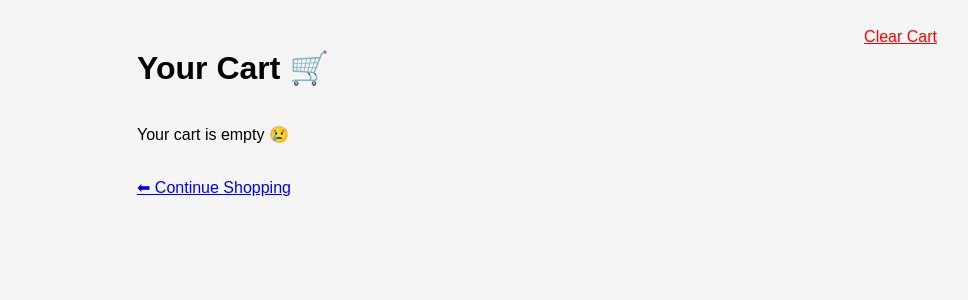
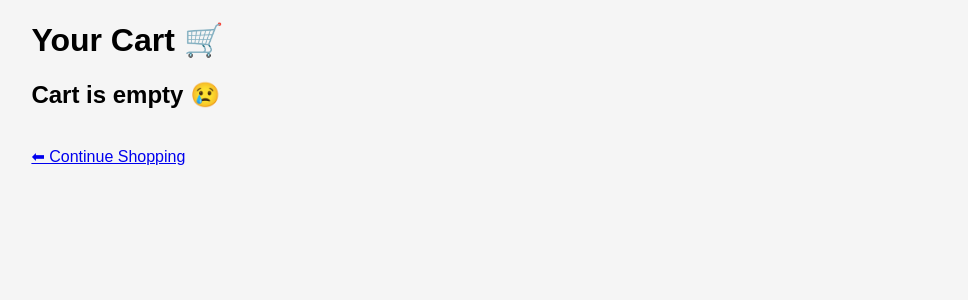
Before and after one commit to Rajtiwari0202/PyShop-Ecommerce, a Django app: page /cart/ in a window 1280 px wide. Shown: the top 300 px of the page, without its empty margins (103-1071 px from the left). Run offline with Django 5.2, Linux system fonts and the light colour scheme.

Commit message:
Cart add delete working

```diff
--- a/pyshop/core/products/templates/products/cart.html
+++ b/pyshop/core/products/templates/products/cart.html
@@ -1,105 +1,96 @@
 <!DOCTYPE html>
 <html>
 <head>
-    <title>Your Cart</title>
+    <title>Your Cart - PyShop</title>
+
     <style>
         body {
             font-family: Arial;
             background: #f5f5f5;
-            padding: 20px;
         }
 
-        .cart-container {
-            max-width: 800px;
+        .container {
+            width: 80%;
             margin: auto;
         }
 
-        .item {
+        .cart-item {
+            display: flex;
+            justify-content: space-between;
             background: white;
             padding: 15px;
-            margin-bottom: 10px;
-            border-radius: 8px;
-            display: flex;
-            gap: 15px;
-            align-items: center;
-        }
-
-        img {
-            width: 100px;
+            margin: 10px 0;
             border-radius: 8px;
         }
 
-        .actions a {
-            margin: 5px;
-            text-decoration: none;
+        .btn {
             padding: 5px 10px;
-            border-radius: 5px;
-            background: black;
-            color: white;
+            margin: 2px;
+            border: none;
+            cursor: pointer;
         }
 
-        .remove {
-            background: red;
-        }
+        .inc { background: green; color: white; }
+        .dec { background: orange; color: white; }
+        .remove { background: red; color: white; }
 
         .total {
+            text-align: right;
             font-size: 20px;
-            font-weight: bold;
-            text-align: right;
             margin-top: 20px;
-        }
-
-        .top-actions {
-            display: flex;
-            justify-content: space-between;
         }
     </style>
 </head>
+
 <body>
 
-<div class="cart-container">
+<div class="container">
 
-    <div class="top-actions">
-        <h1>Your Cart 🛒</h1>
-        <a href="{% url 'clear_cart' %}" style="color:red;">Clear Cart</a>
-    </div>
+    <h1>Your Cart 🛒</h1>
 
-    {% if products %}
-        {% for product in products %}
-            <div class="item">
-                {% if product.image_url %}
-                    <img src="{{ product.image_url }}">
-                {% endif %}
+    {% if cart_items %}
 
-                <div>
-                    <h3>{{ product.name }}</h3>
-                    <p>Price: ₹{{ product.price }}</p>
+        {% for item in cart_items %}
+        <div class="cart-item">
 
-                    <div class="actions">
-                        <a href="{% url 'decrease_quantity' product.id %}">➖</a>
-                        {{ product.quantity }}
-                        <a href="{% url 'increase_quantity' product.id %}">➕</a>
-                    </div>
+            <div>
+                <h3>{{ item.product.name }}</h3>
+                <p>₹{{ item.product.price }}</p>
+            </div>
 
-                    <p>Total: ₹{{ product.total }}</p>
+            <div>
+                <a href="{% url 'decrease_quantity' item.product.id %}">
+                    <button class="btn dec">-</button>
+                </a>
 
-                    <a href="{% url 'remove_from_cart' product.id %}" class="remove">
-                        Remove ❌
-                    </a>
-                </div>
+                <strong>{{ item.quantity }}</strong>
+
+                <a href="{% url 'increase_quantity' item.product.id %}">
+                    <button class="btn inc">+</button>
+                </a>
             </div>
+
+            <div>
+                <p>Subtotal: ₹{{ item.subtotal }}</p>
+
+                <a href="{% url 'remove_from_cart' item.product.id %}">
+                    <button class="btn remove">Remove</button>
+                </a>
+            </div>
+
+        </div>
         {% endfor %}
 
         <div class="total">
-            Grand Total: ₹{{ total_price }}
+            <h2>Total: ₹{{ total_price }}</h2>
         </div>
 
     {% else %}
-        <p>Your cart is empty 😢</p>
+        <h2>Cart is empty 😢</h2>
     {% endif %}
 
     <br>
-    <a href="{% url 'product_list' %}">⬅ Continue Shopping</a>
+    <a href="/">⬅ Continue Shopping</a>
 
 </div>
 
--- /dev/null
+++ b/pyshop/core/products/templates/products/order_succes.html
@@ -0,0 +1,5 @@
+<h1>Order Placed ✅</h1>
+<p>Order ID: {{ order.id }}</p>
+<p>Total Paid: ₹{{ order.total_amount }}</p>
+
+<a href="/">Back to Shop</a>
--- a/pyshop/core/products/urls.py
+++ b/pyshop/core/products/urls.py
@@ -6,12 +6,9 @@ urlpatterns = [
     path('product/<int:id>/', views.product_detail, name='product_detail'),
 
     path('add-to-cart/<int:id>/', views.add_to_cart, name='add_to_cart'),
+    path('remove/<int:id>/', views.remove_from_cart, name='remove_from_cart'),
+    path('increase/<int:id>/', views.increase_quantity, name='increase_quantity'),
+    path('decrease/<int:id>/', views.decrease_quantity, name='decrease_quantity'),
 
     path('cart/', views.cart, name='cart'),
-
-    # 🔥 NEW FEATURES
-    path('increase/<int:id>/', views.increase_quantity, name='increase_quantity'),
-    path('decrease/<int:id>/', views.decrease_quantity, name='decrease_quantity'),
-    path('remove/<int:id>/', views.remove_from_cart, name='remove_from_cart'),
-    path('clear/', views.clear_cart, name='clear_cart'),
 ]
--- a/pyshop/core/products/views.py
+++ b/pyshop/core/products/views.py
@@ -1,20 +1,5 @@
 from django.shortcuts import render, get_object_or_404, redirect
 from .models import Product
-
-# ✅ Helper function (important abstraction)
-def get_cart(request):
-    cart = request.session.get('cart', {})
-
-    # Fix old buggy data (list → dict)
-    if isinstance(cart, list):
-        new_cart = {}
-        for pid in cart:
-            pid = str(pid)
-            new_cart[pid] = new_cart.get(pid, 0) + 1
-        cart = new_cart
-        request.session['cart'] = cart
-
-    return cart
 
 
 def product_list(request):
@@ -27,20 +12,35 @@ def product_detail(request, id):
     return render(request, 'products/product_detail.html', {'product': product})
 
 
-# ✅ Add to cart
 def add_to_cart(request, id):
-    cart = get_cart(request)
+    cart = request.session.get('cart', {})
+
+    if not isinstance(cart, dict):
+        cart = {}
+
     id = str(id)
 
     cart[id] = cart.get(id, 0) + 1
+
     request.session['cart'] = cart
+    request.session.modified = True
 
     return redirect('cart')
 
 
-# ✅ Increase quantity
+def remove_from_cart(request, id):
+    cart = request.session.get('cart', {})
+
+    id = str(id)
+    if id in cart:
+        del cart[id]
+
+    request.session['cart'] = cart
+    return redirect('cart')
+
+
 def increase_quantity(request, id):
-    cart = get_cart(request)
+    cart = request.session.get('cart', {})
     id = str(id)
 
     if id in cart:
@@ -50,13 +50,13 @@ def increase_quantity(request, id):
     return redirect('cart')
 
 
-# ✅ Decrease quantity
 def decrease_quantity(request, id):
-    cart = get_cart(request)
+    cart = request.session.get('cart', {})
     id = str(id)
 
     if id in cart:
         cart[id] -= 1
+
         if cart[id] <= 0:
             del cart[id]
 
@@ -64,41 +64,28 @@ def decrease_quantity(request, id):
     return redirect('cart')
 
 
-# ✅ Remove item completely
-def remove_from_cart(request, id):
-    cart = get_cart(request)
-    id = str(id)
+def cart(request):
+    cart = request.session.get('cart', {})
 
-    if id in cart:
-        del cart[id]
+    if not isinstance(cart, dict):
+        cart = {}
 
-    request.session['cart'] = cart
-    return redirect('cart')
-
-
-# ✅ Clear cart
-def clear_cart(request):
-    request.session['cart'] = {}
-    return redirect('cart')
-
-
-# ✅ Cart view
-def cart(request):
-    cart = get_cart(request)
-
-    products = []
+    cart_items = []
     total_price = 0
 
     for product_id, quantity in cart.items():
         product = get_object_or_404(Product, id=product_id)
 
-        product.quantity = quantity
-        product.total = product.price * quantity
+        subtotal = product.price * quantity
+        total_price += subtotal
 
-        total_price += product.total
-        products.append(product)
+        cart_items.append({
+            'product': product,
+            'quantity': quantity,
+            'subtotal': subtotal
+        })
 
     return render(request, 'products/cart.html', {
-        'products': products,
+        'cart_items': cart_items,
         'total_price': total_price
     })
```
Also changed, not shown: pyshop/core/products/models.py (+37 -3 lines), pyshop/core/products/migrations/0002_remove_product_stock_alter_product_description_and_more.py (added).
